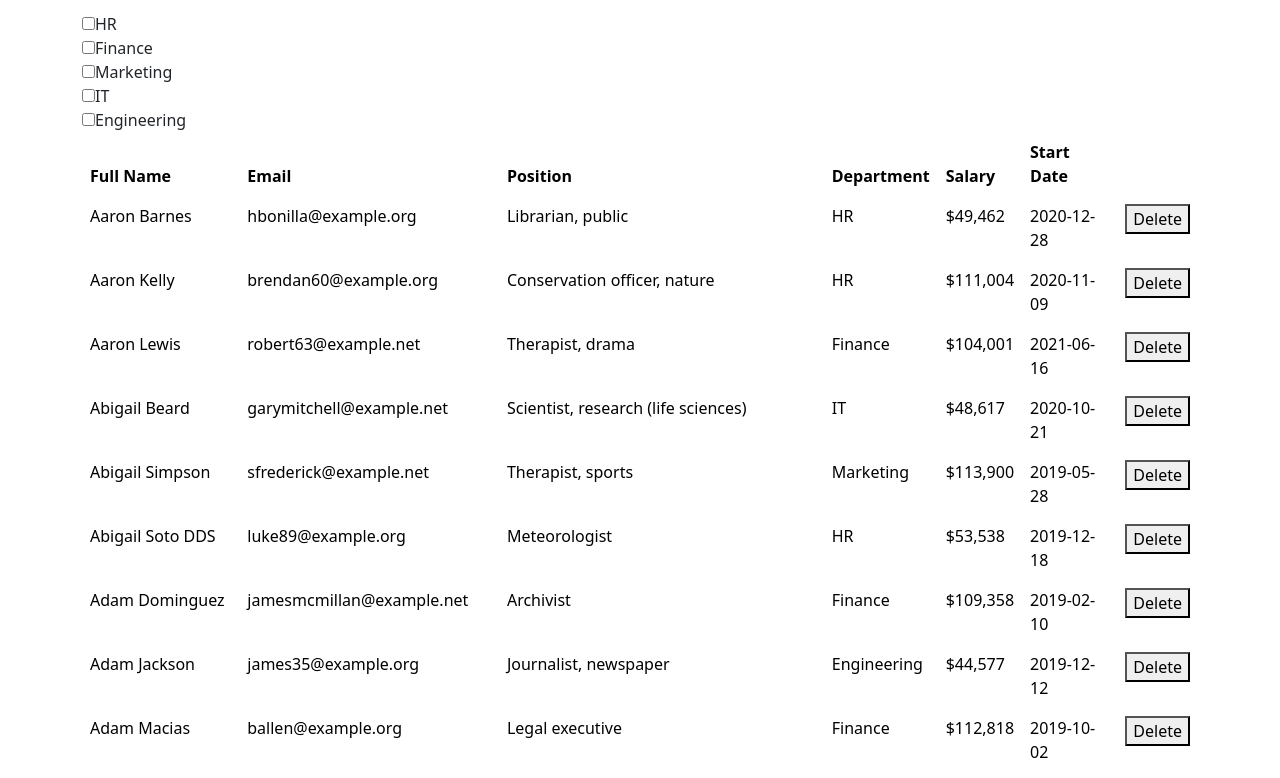
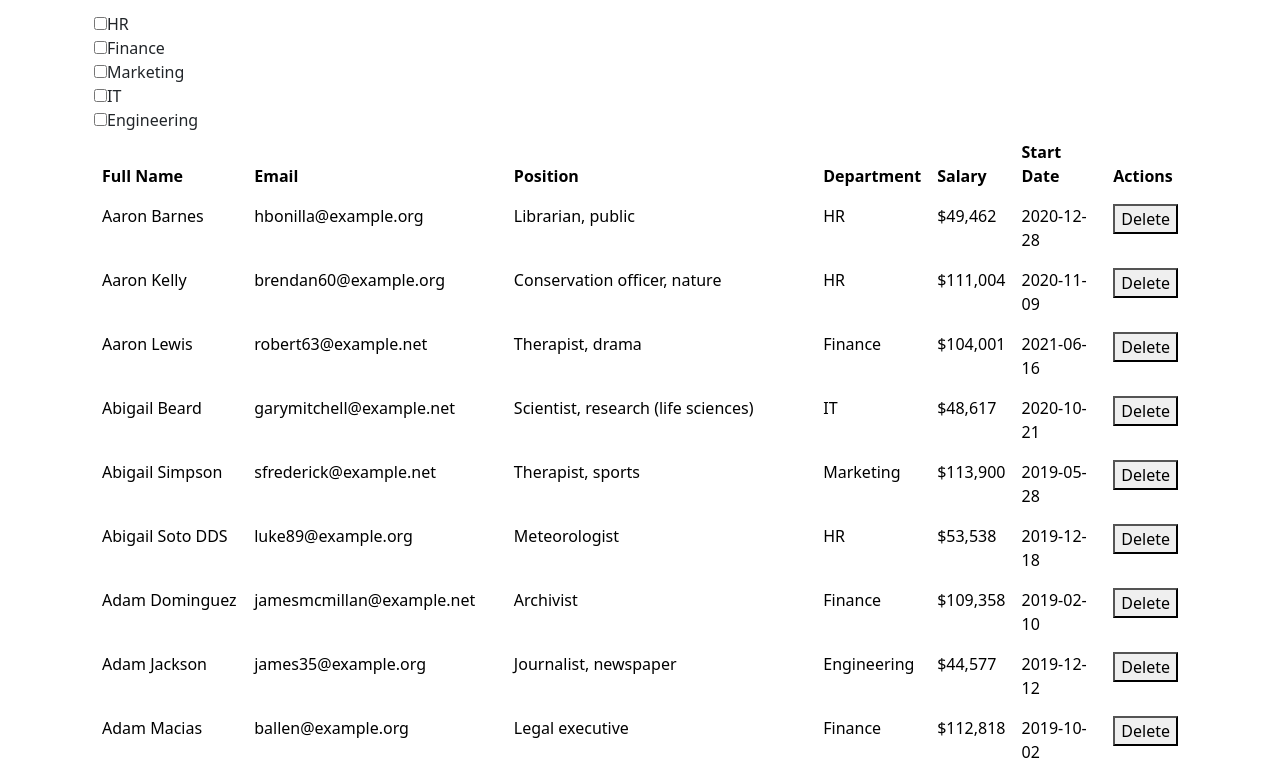
Before and after one commit to alissacheng/employee-mgmt, a React (Create React App) app: page / in a window 1280 px wide. Shown: the part 580-1358 px from the top of the page. Built offline with nearby package versions, Linux system fonts and the light colour scheme.

Commit message:
improve code to clean it up and prevent unecessary rerender of other components

```diff
--- a/src/App.js
+++ b/src/App.js
@@ -14,10 +14,10 @@ function App() {
       <UserContext.Provider
         value={{
           allEmployees,
-          setAllEmployees
+          setAllEmployees,
         }}
       >
-        <div>
+        <div className='container'>
           <NavigationBar />
           <EmployeeForm />
           <EmployeeList />
--- /dev/null
+++ b/src/components/EmployeeList/EmployeesTable.js
@@ -0,0 +1,42 @@
+import { useState } from "react";
+import Pagination from "./Pagination"
+import OneEmployee from "./OneEmployee"
+import employeeFormInputData from "../../lib/employeeFormInputData";
+
+const EmployeesTable = ({ employees, handleDelete, searchInput }) => {
+  const [page, setPage] = useState(1)
+  const pageSize = 50
+  const start = (page -1) * pageSize
+  const end = page * pageSize
+
+  return(
+    <>
+      <table className="table table-borderless table-hover">
+        <thead>
+            <tr>
+              {employeeFormInputData.map(({label})=><th scope="col" key={label}>{label}</th>)}
+              <th scope="col">Actions</th>
+            </tr>
+        </thead>
+        <tbody>
+        {(employees.slice(start, end)).map((employee)=>{
+          return (
+            <OneEmployee
+                key={employee.id}
+                employee={employee}
+                handleDelete={handleDelete}
+                searchInput={searchInput}
+            />)
+        })}
+        </tbody>
+      </table>
+      <Pagination
+        updatePage={(update)=>setPage(page+update)}
+        page={page}
+        totalPages={Math.ceil(employees.length/pageSize)}
+      />
+    </>
+  )
+}
+
+export default EmployeesTable;
--- a/src/components/EmployeeList/Pagination.js
+++ b/src/components/EmployeeList/Pagination.js
@@ -7,7 +7,7 @@ const Pagination = ({ updatePage, page, totalPages }) => {
                     {"<"}
                 </button>
             )}
-            <p>page {page} of {totalPages}</p>
+            {totalPages && <p>page {page} of {totalPages}</p>}
             {page <  totalPages && (
                 <button onClick={()=>{updatePage(1)}}>
                     {">"}
--- a/src/components/EmployeeList/index.js
+++ b/src/components/EmployeeList/index.js
@@ -1,19 +1,13 @@
 import { useEffect, useState, useContext } from "react";
 import Papa from 'papaparse';
-import OneEmployee from "./OneEmployee";
-import Pagination from "./Pagination";
 import UserContext from "../../lib/UserContext";
-import employeeFormInputData from "../../lib/employeeFormInputData";
 import SearchFilter from "../SearchFilter";
+import EmployeesTable from "./EmployeesTable";
 
 const EmployeeList = () => {
     const {setAllEmployees, allEmployees} = useContext(UserContext);
-    const [page, setPage] = useState(1)
     const [searchInput, setSearchInput] = useState("")
     const [employees, setEmployees] = useState([])
-    const pageSize = 50
-    const start = (page -1) * pageSize
-    const end = page * pageSize
 
     const sortByName =  (array) => {
         return array.sort((a, b) => {
@@ -53,6 +47,7 @@ const EmployeeList = () => {
     }, [])
 
     const handleDelete = (id) => {
+        console.log(id)
         setAllEmployees(
             allEmployees.filter((employee)=> employee.id !== id)
         );
@@ -64,28 +59,10 @@ const EmployeeList = () => {
                 updateSearch={(input)=>setSearchInput(input)}
                 updateEmployees={(list)=>setEmployees(sortByName(list))}
             />
-            <table className="table table-borderless table-hover">
-                <thead>
-                    <tr>
-                        {employeeFormInputData.map(({label})=><th scope="col" key={label}>{label}</th>)}
-                    </tr>
-                </thead>
-                <tbody>
-                {(employees.slice(start, end)).map((employee)=>{
-                    return (
-                    <OneEmployee
-                        key={employee.id}
-                        employee={employee}
-                        handleDelete={handleDelete}
-                        searchInput={searchInput}
-                    />)
-                })}
-                </tbody>
-            </table>
-            <Pagination
-                updatePage={(update)=>setPage(page+update)}
-                page={page}
-                totalPages={Math.ceil(employees.length/pageSize)}
+            <EmployeesTable
+                searchInput={searchInput}
+                employees={employees}
+                handleDelete={handleDelete}
             />
         </div>
     )
--- a/src/components/SearchFilter/Filter.js
+++ b/src/components/SearchFilter/Filter.js
@@ -1,7 +1,6 @@
 import departmentList from "../../lib/departmentList";
 
 const Filter = ({ handleCheck, checkedItems }) => {
-
     return(
         <div classvalue="col">
             {departmentList.map((option) => (
--- a/src/components/SearchFilter/index.js
+++ b/src/components/SearchFilter/index.js
@@ -1,4 +1,4 @@
-import { useState, useContext, useEffect } from "react"
+import { useState, useContext, useEffect, useCallback } from "react"
 import Search from "./Search"
 import UserContext from "../../lib/UserContext";
 import Filter from "./Filter";
@@ -9,25 +9,23 @@ const SearchFilter = ({ updateSearch, updateEmployees }) => {
     const [checkedItems, setCheckedItems] = useState([]);
     const [searchInput, setSearchInput] = useState("")
 
-    const handleCheck = (event) => {
-        const { value: department, checked: isChecked } = event.target;
+    const handleCheck = useCallback((e) => {
+        const { value: department, checked: isChecked } = e.target;
         const newCheckedItems = isChecked ? [...checkedItems, department] : checkedItems.filter(item => item !== department);
         setCheckedItems(newCheckedItems);
-        updateEmployees(filteredEmployees(searchInput, newCheckedItems, allEmployees));
-    };
+    }, [checkedItems]);
 
     const handleChange = (e) => {
         const search = (e.target.value).toLowerCase().trim()
         setSearchInput(search);
         updateSearch(search);
-        updateEmployees(filteredEmployees(search, checkedItems, allEmployees));
     }
 
-    useEffect(()=> {
-        if(allEmployees.length){
+    useEffect(() => {
+        if (allEmployees.length) {
             updateEmployees(filteredEmployees(searchInput, checkedItems, allEmployees));
         }
-    }, [allEmployees])
+    }, [allEmployees, searchInput, checkedItems]);
 
     return(
         <div className="row">
```
